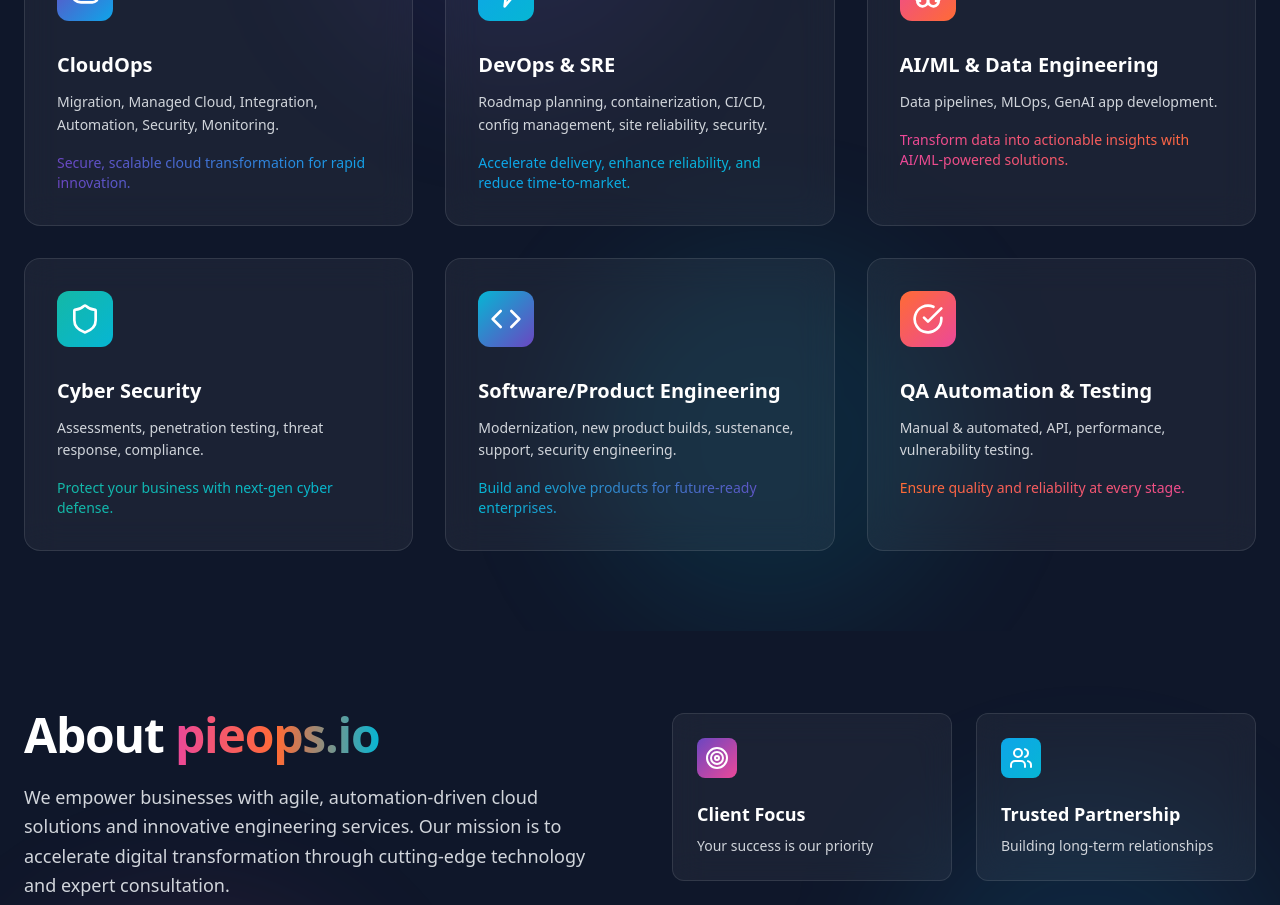
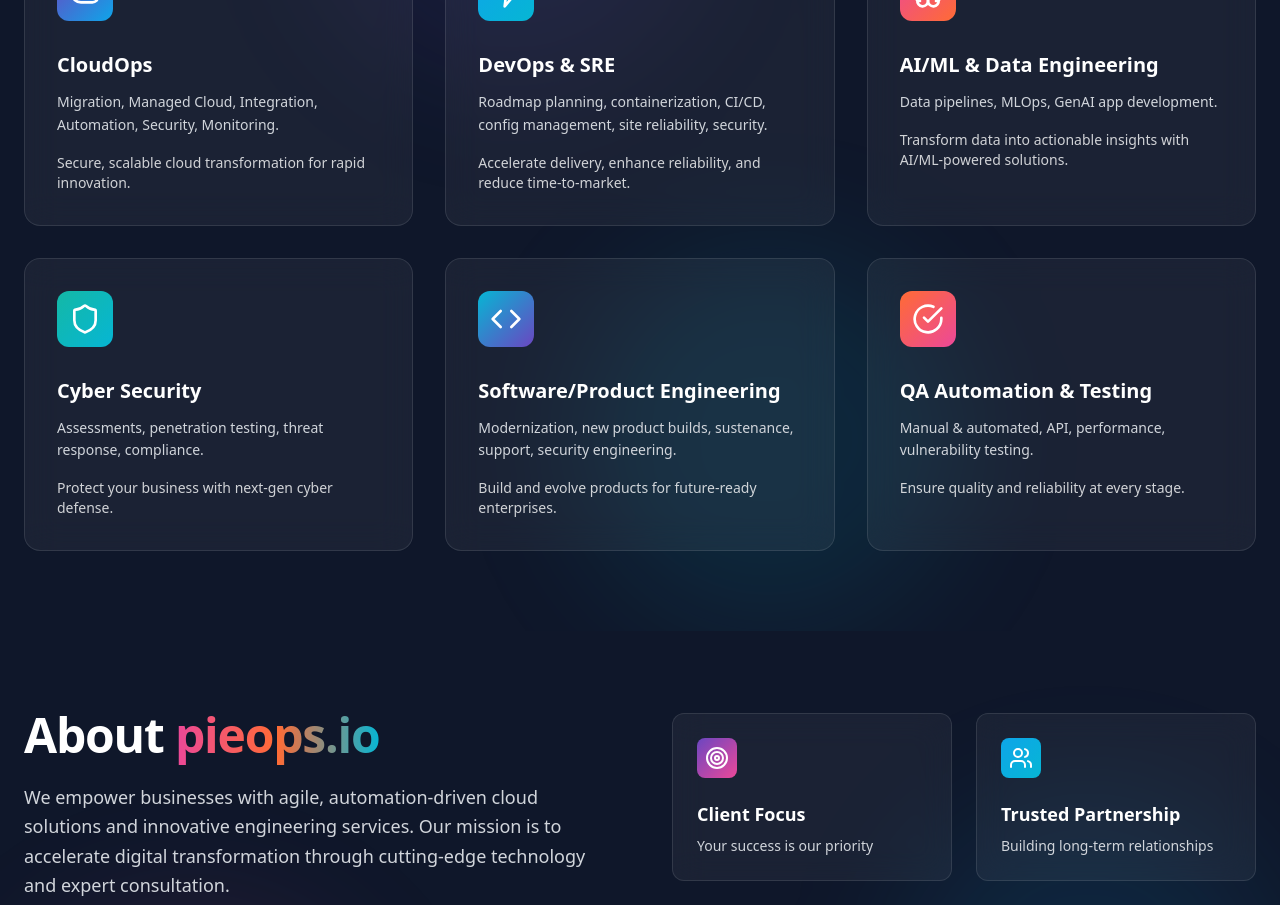
Before and after one commit to pieopsio-code/pieops-website, a React (Vite) app: page / in a window 1280 px wide. Shown: the part 820-1725 px from the top of the page. Built offline with nearby package versions, Linux system fonts and the light colour scheme.

Commit message:
Updated Services.tsx

```diff
--- a/src/components/Services.tsx
+++ b/src/components/Services.tsx
@@ -112,7 +112,7 @@ export function Services() {
                 <p className="text-gray-300 text-sm mb-4 leading-relaxed">
                   {service.description}
                 </p>
-                <p className={`text-sm font-medium bg-gradient-to-r ${service.gradient} bg-clip-text text-transparent`} style={{ backgroundSize: '100% 100%' }}>
+                <p className="text-sm font-medium text-white/80">
                   {service.outcome}
                 </p>
               </div>
```
